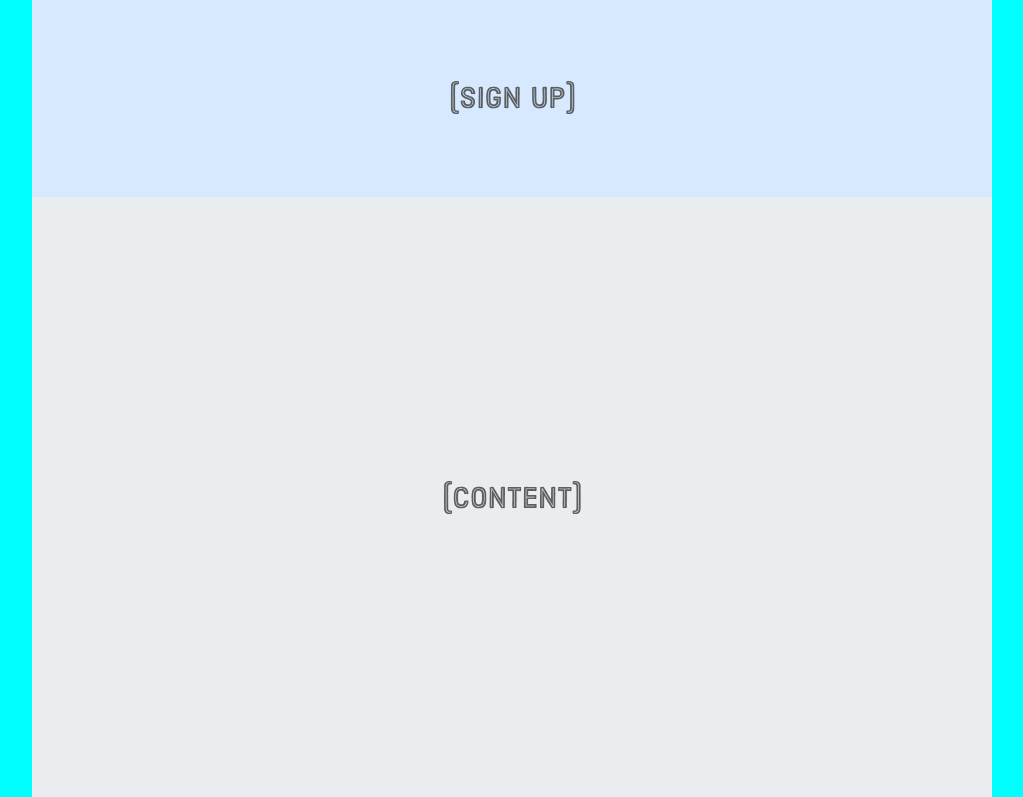
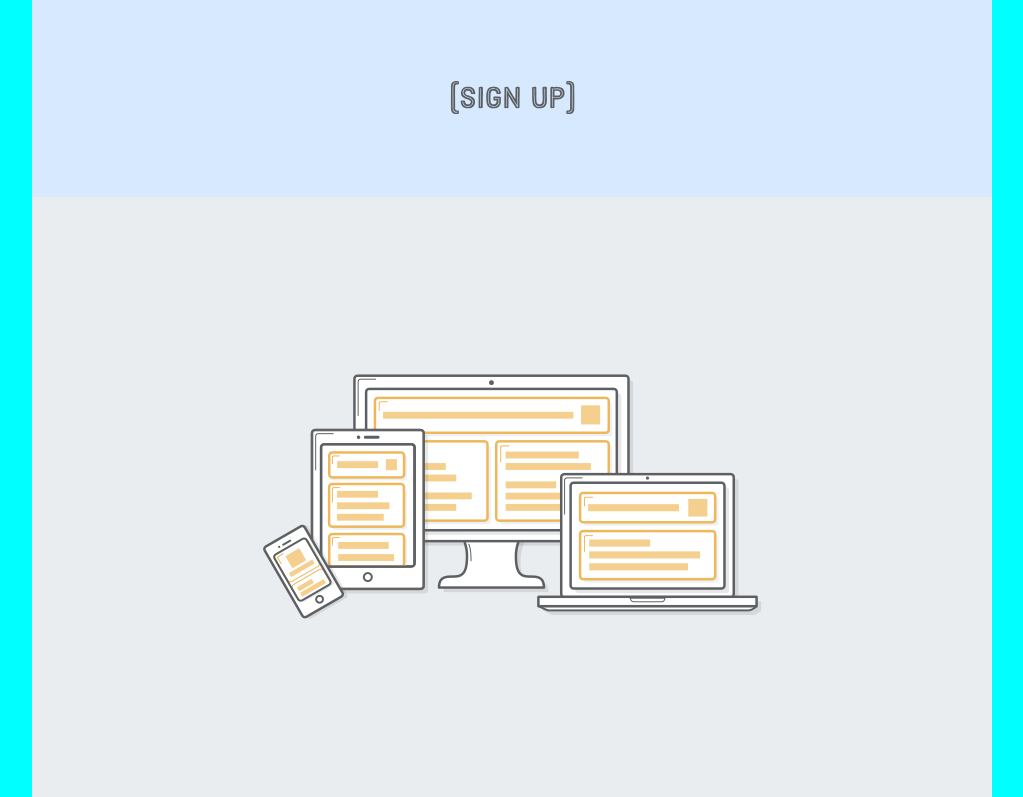
Before and after one commit to devarkar/rwd-project, a plain HTML site: page index.html in a window 1280 px wide. Shown: the part 783-1580 px from the top of the page, without its empty margins (128-1151 px from the left). Drawn offline with Linux system fonts and the light colour scheme.

Commit message:
Retina screen testing!

```diff
--- a/index.html
+++ b/index.html
@@ -19,7 +19,13 @@
             </div> <!-- section header -->
 
             <div class="section content">
-                <img src="img/content.svg" />
+
+<!--                <img src="img/content.svg" />-->
+<!--                <img class="illustration" src="img/illustration.svg" style="max-width:500px" />-->
+                <div class="illustration">
+                    <img src="img/illustration-small.png" srcset="img/illustration-small.png 1x, img/illustration-big.png 2x" style="max-width: 500px" />
+                </div>
+
             </div> <!-- section content -->
 
             <div class="section sign-up">
--- a/style.css
+++ b/style.css
@@ -47,6 +47,17 @@
 
 .feature-3 {
     background-color: #c8c6fa;
+}
+
+/*
+    .illustration {
+        width: 100%;
+    }
+*/
+
+.illustration img{
+    width: 100%;
+    display: block;
 }
 
 
@@ -104,5 +115,10 @@
         order: 2;
     }
 
+/*
+    .illustration {
+        width: auto;
+    }
+*/
 
 }
```
Also changed, not shown: img/illustration-big.png (added), img/illustration-small.png (added), img/illustration.svg (added), img/photo-big.jpg (added), img/photo-small.jpg (added), img/photo-tall.jpg (added).
